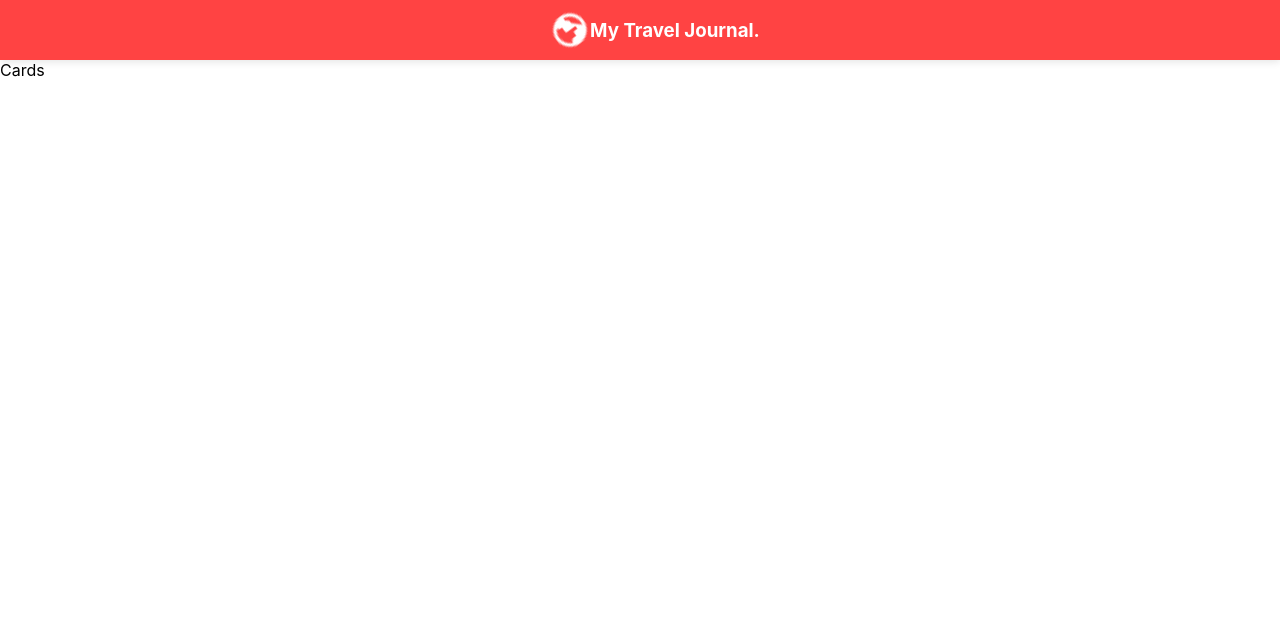
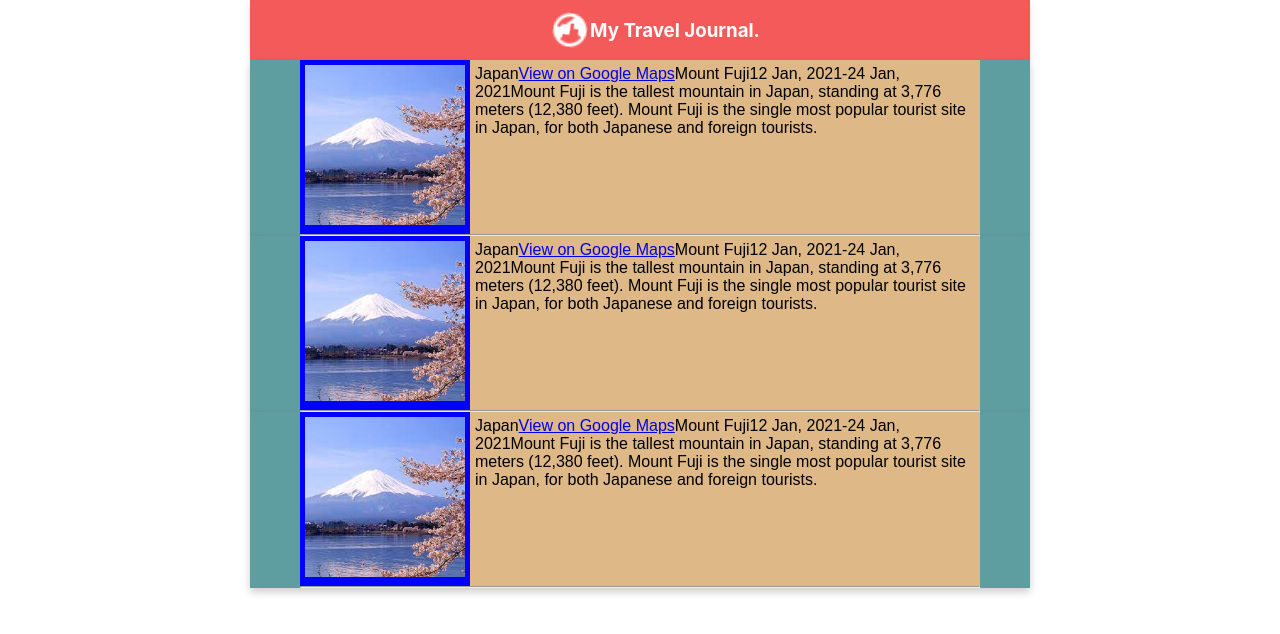
Before and after one commit to nsky80/my_travel_journal, a React (Create React App) app: page / in a window 1280 px wide. Shown: the top 634 px of the page. Built offline with nearby package versions, Linux system fonts and the light colour scheme; a web font is replaced by a local one.

Commit message:
Cards added

```diff
--- a/src/App.css
+++ b/src/App.css
@@ -1,3 +1,8 @@
+.App {
+  padding-left: 250px;
+  padding-right: 250px;
+}
+
 nav {
   width: 100%;
   background-color: #f55a5a;
@@ -13,7 +18,7 @@ nav a {
   /* padding: 12px; */
   color: white;
   text-decoration: none;
-  margin:0;
+  margin: 0;
 
 }
 
@@ -25,15 +30,8 @@ nav a:hover {
   background-color: #04AA6D;
 }
 
-@media screen and (max-width: 500px) {
-  nav a {
-    float: none;
-    display: block;
-  }
-}
-
 nav ul {
-  margin:0;
+  margin: 0;
   list-style: none;
   text-align: center;
 }
@@ -43,6 +41,7 @@ nav ul li {
   vertical-align: middle;
 
 }
+
 .nav--logo {
   height: 5vmin;
   width: auto;
@@ -67,3 +66,60 @@ nav ul li {
     transform: rotate(360deg);
   }
 }
+
+.card {
+  box-shadow: 0 4px 8px 0 rgba(0, 0, 0, 0.2);
+  max-height: 300px;
+  margin: auto;
+  /* text-align: center; */
+  font-family: arial;
+  padding: 0px 50px 0px 50px;
+  background-color: cadetblue;
+
+}
+
+.card--image {
+  width: 100%;
+  height: auto;
+}
+
+.row {
+  display: flex;
+}
+
+.column-1 {
+  flex: 25%;
+  padding: 5px;
+  background-color: blue;
+}
+
+.column-2 {
+  flex: 75%;
+  padding: 5px;
+  background-color: burlywood;
+}
+
+@media screen and (max-width: 900px) {
+  .App {
+    padding: 0px 50px 0px 50px;
+  }
+
+  @media screen and (max-width: 600px) {
+    nav a {
+      float: none;
+      display: block;
+    }
+
+    .App {
+      padding: 0px;
+    }
+
+    .card {
+      padding: 0px;
+    }
+  }
+}
+
+hr{
+  margin:0;
+}
--- a/src/App.js
+++ b/src/App.js
@@ -1,13 +1,14 @@
 import './App.css';
 import Navbar from './Components/Navbar';
 import Card from './Components/Card';
+import data from './data'
 
 function App() {
+  let cards = data.map(x => <Card {...x} />)
   return (
     <div className="App">
       <Navbar />
-      <Card
-      />
+      {cards}
     </div>
   );
 }
--- a/src/Components/Card.js
+++ b/src/Components/Card.js
@@ -1,7 +1,23 @@
 
-export default function Card(props){
+export default function Card(props) {
+    console.log(props)
     return (
         <div className="card">
-Cards        </div>
+
+            <div className="row">
+                <div className="column-1">
+                    <img src={props.imageUrl} alt="destination" className="card--image"/>
+                </div>
+
+                <div className="column-2">
+                    {props.location}
+                    <a href={props.googleMapsUrl}>View on Google Maps</a>
+                    {props.title}
+                    {props.startDate}-{props.endDate}
+                    {props.description}
+                </div>
+            </div>
+            <hr />
+        </div>
     )
 }
--- a/src/data.js
+++ b/src/data.js
@@ -6,6 +6,26 @@ export default [
         startDate: "12 Jan, 2021",
         endDate: "24 Jan, 2021",
         description: "Mount Fuji is the tallest mountain in Japan, standing at 3,776 meters (12,380 feet). Mount Fuji is the single most popular tourist site in Japan, for both Japanese and foreign tourists.",
-        imageUrl: "https://unsplash.com/photos/WLxQvbMyfas"
+        imageUrl: "./images/mount-fuji.jfif"
+    },
+    {
+        title: "Mount Fuji",
+        location: "Japan",
+        googleMapsUrl: "https://goo.gl/maps/1DGM5WrWnATgkSNB8",
+        startDate: "12 Jan, 2021",
+        endDate: "24 Jan, 2021",
+        description: "Mount Fuji is the tallest mountain in Japan, standing at 3,776 meters (12,380 feet). Mount Fuji is the single most popular tourist site in Japan, for both Japanese and foreign tourists.",
+        imageUrl: "./images/mount-fuji.jfif"
+    },
+    {
+        title: "Mount Fuji",
+        location: "Japan",
+        googleMapsUrl: "https://goo.gl/maps/1DGM5WrWnATgkSNB8",
+        startDate: "12 Jan, 2021",
+        endDate: "24 Jan, 2021",
+        description: "Mount Fuji is the tallest mountain in Japan, standing at 3,776 meters (12,380 feet). Mount Fuji is the single most popular tourist site in Japan, for both Japanese and foreign tourists.",
+        imageUrl: "./images/mount-fuji.jfif"
     }
+
+
 ]
```
Also changed, not shown: public/images/mount-fuji.jfif (added).
